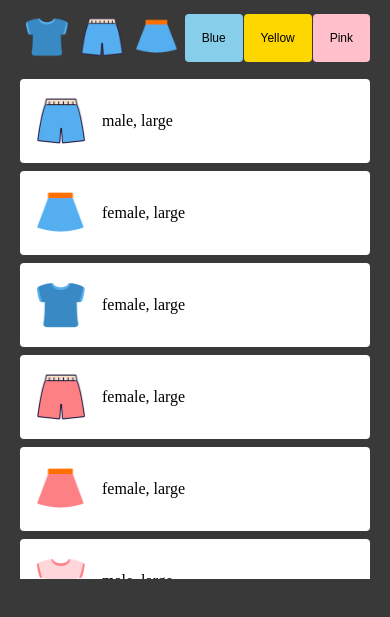
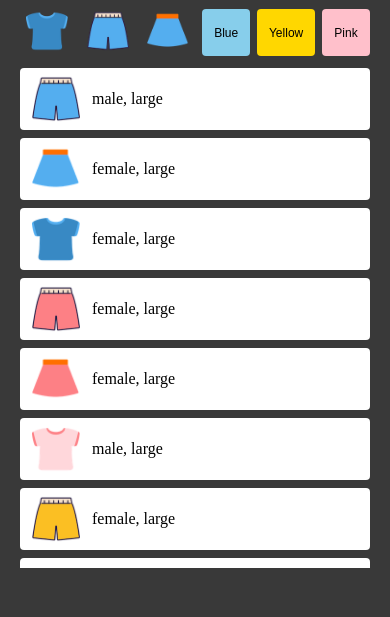
Before and after one commit to sibiwol/minigame, a plain HTML site: page index.html in a window 390 px wide. Shown: the part 179-796 px from the top of the page. Drawn offline with Linux system fonts and the light colour scheme.

Commit message:
style 수정

```diff
--- a/style.css
+++ b/style.css
@@ -9,7 +9,8 @@
   --with-contain: 500px;
   --with-btn: 68px;
   --height-btn: 62px;
-  --with-item: 54px;
+  --height-item: 52px;
+  --with-item-img: 54px;
 
   --font-size-medium: 18px;
 }
@@ -33,6 +34,7 @@ button {
   display: block;
   margin: auto;
   transition: 200ms ease;
+  cursor: pointer;
 }
 .header__logo:hover {
   transform: scale(1.1);
@@ -41,7 +43,6 @@ button {
 .menu {
   display: flex;
   justify-content: space-between;
-  align-items: center;
   width: var(--with-contain);
   margin: auto;
   margin-top: var(--interval-medium);
@@ -53,6 +54,7 @@ button {
   min-width: var(--with-btn);
   cursor: pointer;
   font-size: var(--font-size-medium);
+  text-align: center;
   transition: 200ms ease;
 }
 .menu__btn:hover {
@@ -90,13 +92,15 @@ button {
 .item {
   display: flex;
   margin-bottom: var(--interval-small);
+  align-items: center;
   padding: var(--interval-medium);
+  height: var(--height-item);
   background-color: white;
   border-radius: 4px;
   cursor: pointer;
 }
 .item__img {
-  max-width: var(--with-item);
+  max-width: var(--with-item-img);
 }
 .item__description {
   margin-left: var(--interval-medium);
@@ -108,14 +112,11 @@ button {
 
 @media screen and (max-width: 768px) {
   :root {
-    --interval-large: 76px;
-    --interval-medium: 17px;
-    --interval-small: 8px;
-
     --with-contain: 350px;
     --with-btn: 48px;
     --height-btn: 42px;
-    --with-item: 48px;
+    --height-item: 38px;
+    --with-item-img: 48px;
 
     --font-size-medium: 12px;
   }
```
